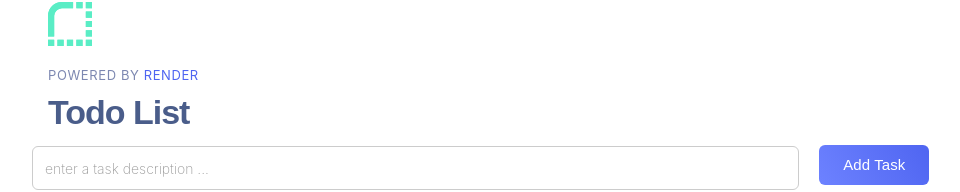
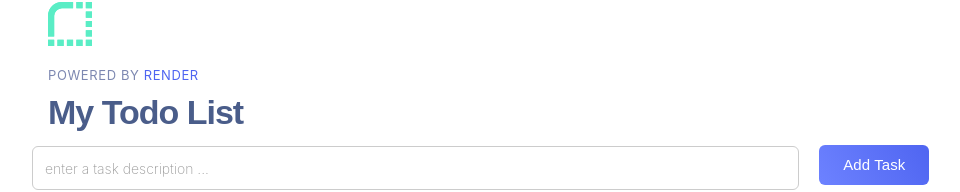
Before and after one commit to render-examples/preview-environment, a React (Create React App) app in the folder frontend/: page / in a window 1280 px wide. Shown: the part 101-293 px from the top of the page, without its empty margins (116-1076 px from the left). Built offline with nearby package versions, Linux system fonts and the light colour scheme; no server answers.

Commit message:
Update App.js

```diff
--- a/frontend/src/App.js
+++ b/frontend/src/App.js
@@ -60,7 +60,7 @@ function App() {
               <form id="email-form" name="email-form" data-name="Email Form" className="form">
                 <div className="task-title-group"><img src={require("./images/logo-icon.svg")} loading="lazy" alt="" className="task-logo"/>
                   <div className="task-overline">Powered by <a href="https://render.com">Render</a></div>
-                  <h1 className="task-title">Todo List</h1>
+                  <h1 className="task-title">My Todo List</h1>
                 </div>
                 <div className="task-container">
                   <div className="task-wrapper">
```
